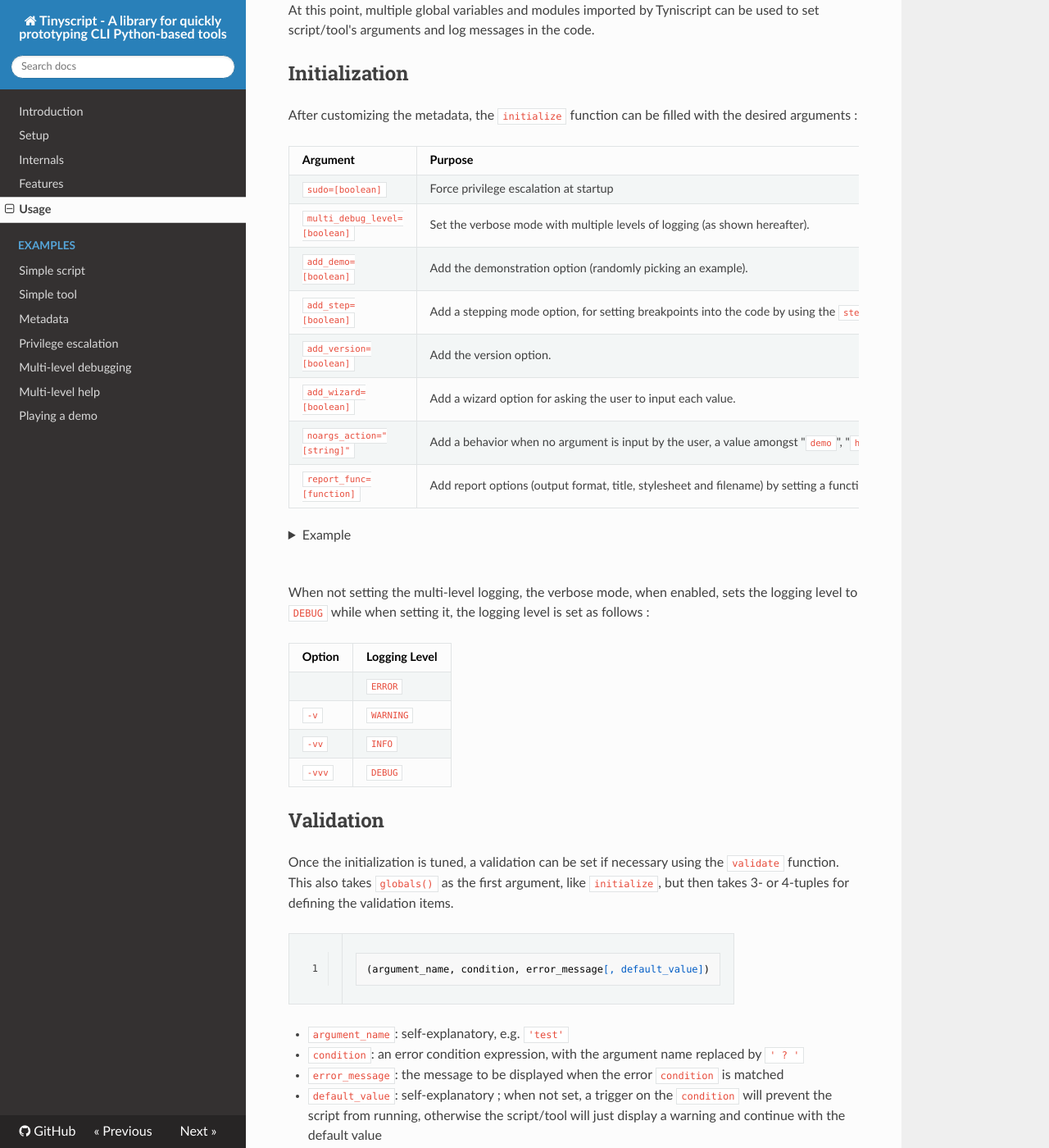
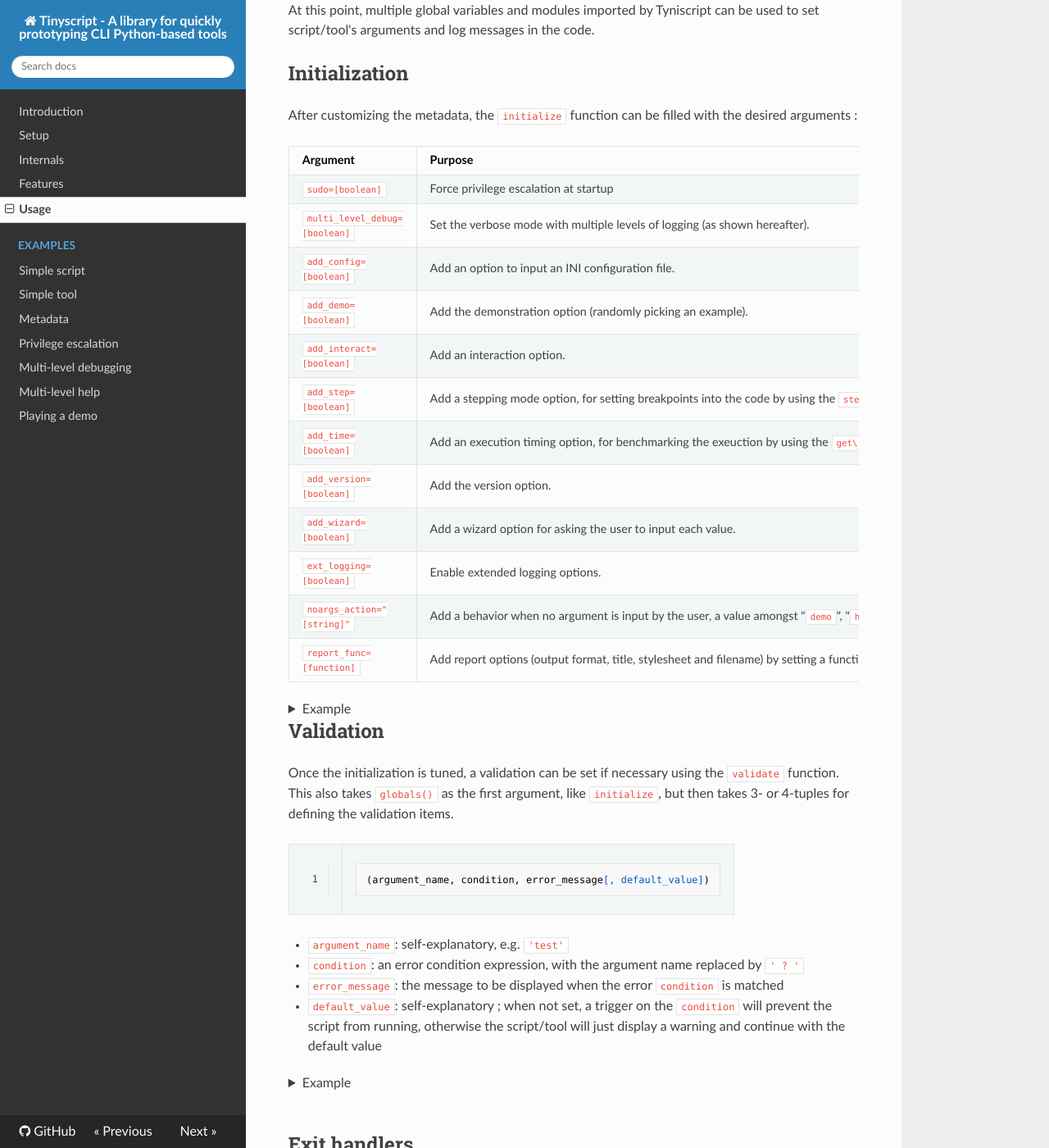
Before and after one commit to dhondta/python-tinyscript, an MkDocs documentation site: the page built from docs/usage.md, in a window 1280 px wide and 1400 px high, scrolled down 1781 px. Shown: the whole window at 82% size. Built offline with MkDocs 1.6.1, drawn with Linux system fonts in a browser that asks for light colours; nearby versions of some CDN libraries; old or Windows-style settings are respelled for this version of MkDocs.

Commit message:
Updated multiple doc pages

````diff
--- a/docs/usage.md
+++ b/docs/usage.md
@@ -85,11 +85,15 @@ After customizing the metadata, the `initialize` function can be filled with the
 **Argument** | **Purpose**
 --- | ---
 ```sudo=[boolean]``` | Force privilege escalation at startup
-```multi_debug_level=[boolean]``` | Set the verbose mode with multiple levels of logging (as shown hereafter).
+```multi_level_debug=[boolean]``` | Set the verbose mode with multiple levels of logging (as shown hereafter).
+```add_config=[boolean]``` | Add an option to input an INI configuration file.
 ```add_demo=[boolean]``` | Add the demonstration option (randomly picking an example).
+```add_interact=[boolean]``` | Add an interaction option.
 ```add_step=[boolean]``` | Add a stepping mode option, for setting breakpoints into the code by using the `step` function or the `Step` context manager.
+```add_time=[boolean]``` | Add an execution timing option, for benchmarking the exeuction by using the `get\_time` and `get\_time\_since\_last` functions or the `Timer` context manager.
 ```add_version=[boolean]``` | Add the version option.
 ```add_wizard=[boolean]``` | Add a wizard option for asking the user to input each value.
+```ext_logging=[boolean]``` | Enable extended logging options.
 ```noargs_action="[string]"``` | Add a behavior when no argument is input by the user, a value amongst "`demo`", "`help`", "`step`", "`version`" or "`wizard`".
 ```report_func=[function]``` | Add report options (output format, title, stylesheet and filename) by setting a function (taking no argument) that will generate the report at the end of the execution of the script/tool.
 
@@ -102,17 +106,6 @@ After customizing the metadata, the `initialize` function can be filled with the
                    noargs_action="wizard",
                    report_func=make_report,
         )
-
-<br>
-
-When not setting the multi-level logging, the verbose mode, when enabled, sets the logging level to `DEBUG` while when setting it, the logging level is set as follows :
-
-**Option** | **Logging Level**
---- | ---
- | `ERROR`
-`-v` | `WARNING`
-`-vv` | `INFO`
-`-vvv` | `DEBUG`
 
 
 ## Validation
````
Also changed, not shown: docs/features.md (+21 -0 lines).
